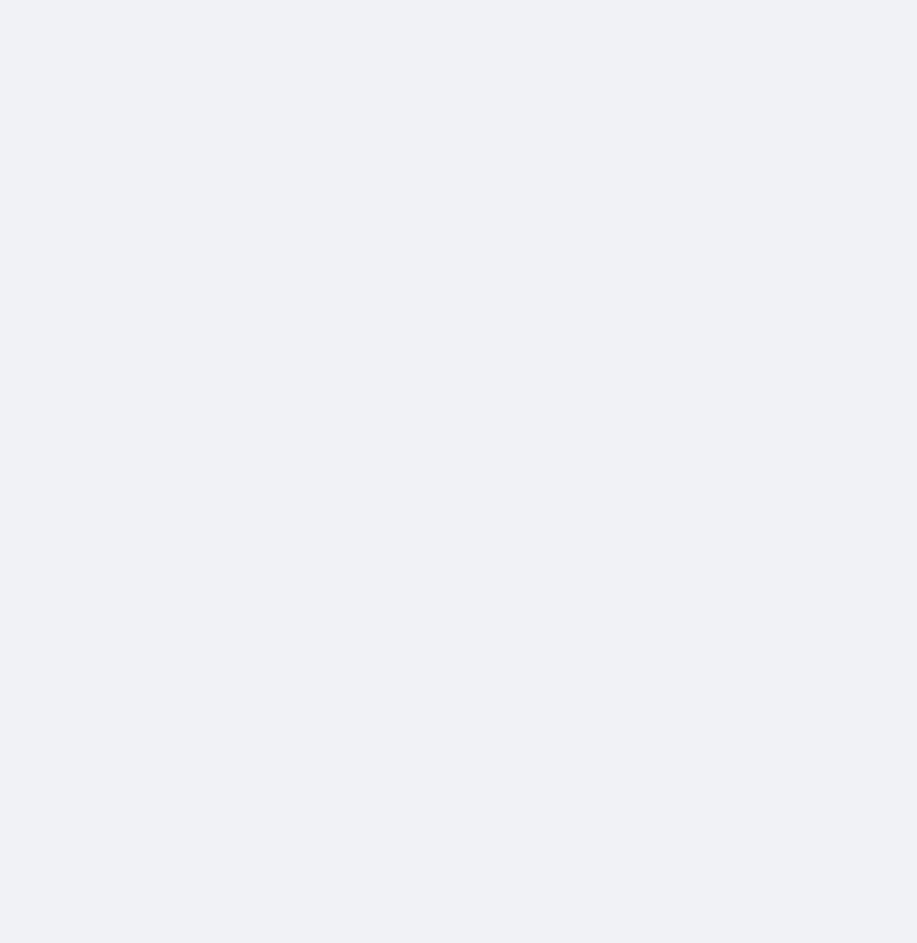
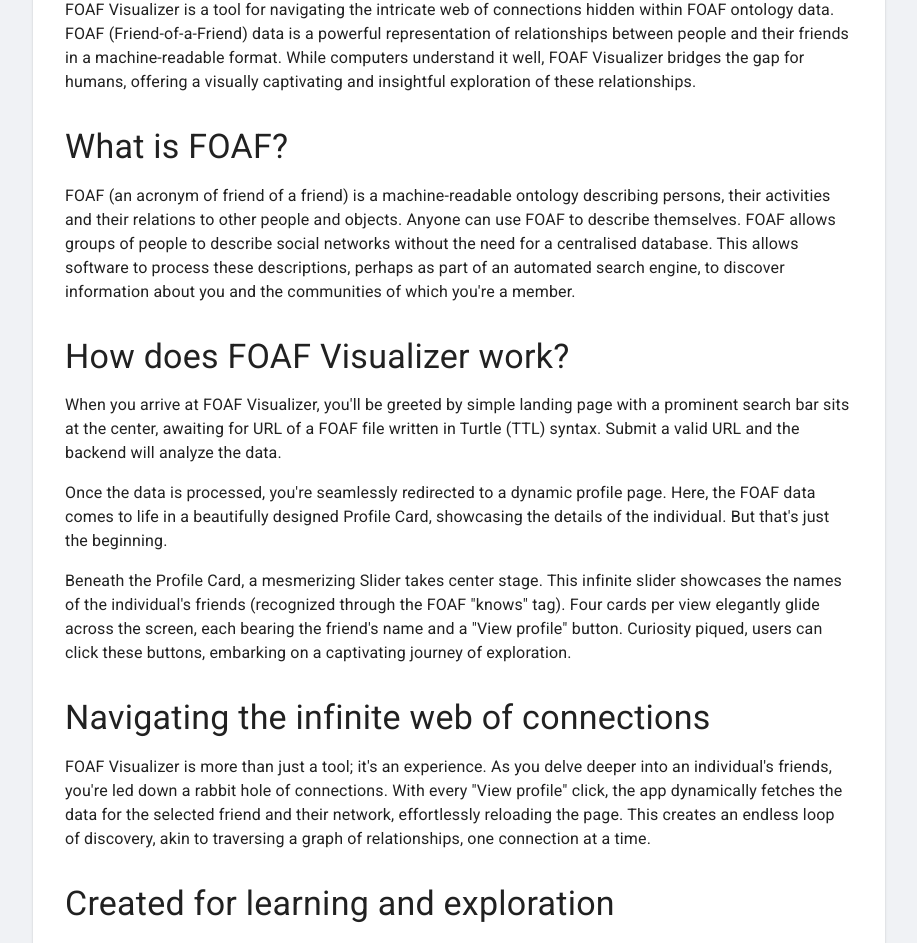
Before and after one commit to bratuchedot/foaf-visualizer-frontend, a React (Vite) app: page /about in a window 1280 px wide. Shown: the part 239-1182 px from the top of the page, without its empty margins (181-1098 px from the left). Before the commit the page ends 800 px from the top, so only its background shows below. Built offline with nearby package versions, Linux system fonts and the light colour scheme; a web font is replaced by a local one.

Commit message:
added description to the about page

```diff
--- a/src/main/components/card-slider/CardSlider.tsx
+++ b/src/main/components/card-slider/CardSlider.tsx
@@ -9,6 +9,7 @@ import { Friend } from '../../../shared/interfaces/Friend.ts';
 
 function CardSlider({ data }: { data: Friend[] | undefined }) {
   return (
+    <section>
       <Swiper
         slidesPerView={2}
         breakpoints={{
@@ -32,6 +33,7 @@ function CardSlider({ data }: { data: Friend[] | undefined }) {
           <SwiperSlide key={index}><SlideCard data={friend}/></SwiperSlide>
         ))}
       </Swiper>
+    </section>
   );
 }
 
--- a/src/main/components/profile-card/ProfileCard.tsx
+++ b/src/main/components/profile-card/ProfileCard.tsx
@@ -19,8 +19,7 @@ function ProfileCard({ data }: { data: Foaf | null }) {
   };
 
   return (
-    <>
-      <br/>
+    <section>
       <Paper className='container'>
         <Grid container spacing={2}>
           <Grid item xs={12} md={4}>
@@ -99,7 +98,7 @@ function ProfileCard({ data }: { data: Foaf | null }) {
           </Grid>
         </Grid>
       </Paper>
-    </>
+    </section>
   );
 }
 
--- a/src/main/pages/about-page/AboutPage.tsx
+++ b/src/main/pages/about-page/AboutPage.tsx
@@ -1,11 +1,74 @@
+import { Button, Container, Paper, Typography } from '@mui/material';
+import { useNavigate } from 'react-router-dom';
 import Footer from '../../../shared/components/footer/Footer.tsx';
 import Header from '../../../shared/components/header/Header.tsx';
 import './about-page.scss';
 
 function AboutPage() {
+  const navigate = useNavigate();
+
+  const handleBackClick = () => {
+    navigate('..');
+  };
+
   return (
     <>
       <Header/>
+      <main>
+        <Container maxWidth='md'>
+          <Button variant='contained' color='inherit' className='back-button' onClick={handleBackClick}>Back</Button>
+          <Paper className='about-container'>
+            <Typography variant='h3'>About FOAF Visualizer</Typography>
+            <Typography variant='body1' className='text'>
+              FOAF Visualizer is a tool for navigating the intricate web of connections hidden
+              within FOAF ontology data. FOAF (Friend-of-a-Friend) data is a powerful representation of relationships
+              between people and their friends in a machine-readable format. While computers understand it well, FOAF
+              Visualizer bridges the gap for humans, offering a visually captivating and insightful exploration of these
+              relationships.
+            </Typography>
+            <Typography variant='h4' className='heading'>What is FOAF?</Typography>
+            <Typography variant='body1' className='text'>
+              FOAF (an acronym of friend of a friend) is a machine-readable ontology describing persons, their
+              activities and their relations to other people and objects. Anyone can use FOAF to describe themselves.
+              FOAF allows groups of people to describe social networks without the need for a centralised database. This
+              allows software to process these descriptions, perhaps as part of an automated search engine, to discover
+              information about you and the communities of which you're a member.
+            </Typography>
+            <Typography variant='h4' className='heading'>How does FOAF Visualizer work?</Typography>
+            <Typography variant='body1' className='text'>
+              When you arrive at FOAF Visualizer, you'll be greeted by simple landing page with a prominent search bar
+              sits at the center, awaiting for URL of a FOAF file written in
+              Turtle (TTL) syntax. Submit a valid URL and the backend will analyze the data.
+            </Typography>
+            <Typography variant='body1' className='text'>
+              Once the data is processed, you're seamlessly redirected to a
+              dynamic profile page. Here, the FOAF data comes to life in a beautifully designed Profile Card, showcasing
+              the details of the individual. But that's just the beginning.
+            </Typography>
+            <Typography variant='body1' className='text'>
+              Beneath the Profile Card, a mesmerizing Slider takes center stage. This infinite slider showcases the
+              names of the individual's friends (recognized through the FOAF "knows" tag). Four cards per view elegantly
+              glide across the screen, each bearing the friend's name and a "View profile" button. Curiosity piqued,
+              users can click these buttons, embarking on a captivating journey of exploration.
+            </Typography>
+            <Typography variant='h4' className='heading'>Navigating the infinite web of connections</Typography>
+            <Typography variant='body1' className='text'>
+              FOAF Visualizer is more than just a tool; it's an experience. As you delve deeper into an individual's
+              friends, you're led down a rabbit hole of connections. With every "View profile" click, the app
+              dynamically fetches the data for the selected friend and their network, effortlessly reloading the page.
+              This creates an endless loop of discovery, akin to traversing a graph of relationships, one connection at
+              a time.
+            </Typography>
+            <Typography variant='h4' className='heading'>Created for learning and exploration</Typography>
+            <Typography variant='body1' className='text'>
+              FOAF Visualizer was created as a project assignment for the "Web-Based Systems" course at the Faculty of
+              Computer Science and Engineering (FCSE) in Skopje.
+            </Typography>
+          </Paper>
+
+        </Container>
+      </main>
+      <br/>
       <Footer/>
     </>
   );
--- a/src/main/pages/about-page/about-page.scss
+++ b/src/main/pages/about-page/about-page.scss
@@ -0,0 +1,18 @@
+.about-container {
+  padding: 2rem;
+}
+
+.heading {
+  &:first-child {
+    margin-top: 0 !important;
+  }
+  margin-top: 2rem !important;
+}
+
+.text {
+  margin-top: 1rem !important;
+}
+
+.back-button {
+  margin: 1rem 0 !important;
+}
--- a/src/main/pages/home-page/HomePage.tsx
+++ b/src/main/pages/home-page/HomePage.tsx
@@ -10,7 +10,7 @@ function HomePage() {
     <>
       <Header/>
       <main className='main-container'>
-        <Container className='content-container'>
+        <Container className='content-container' maxWidth='md'>
           <Typography variant='h1' color='primary' className='foaf'>FOAF Visualizer</Typography>
           <SearchBar/>
         </Container>
--- a/src/main/pages/home-page/home-page.scss
+++ b/src/main/pages/home-page/home-page.scss
@@ -12,5 +12,5 @@
 
 .foaf {
   font-size: 8rem;
-  font-weight: bold;
+  font-weight: 500 !important;
 }
--- a/src/main/pages/profile-page/ProfilePage.tsx
+++ b/src/main/pages/profile-page/ProfilePage.tsx
@@ -1,22 +1,36 @@
-import { Container } from '@mui/material';
+import { Container, Grid } from '@mui/material';
 import { useAppSelector } from '../../../redux/hooks.ts';
-import CardSlider from '../../components/card-slider/CardSlider.tsx';
+import Footer from '../../../shared/components/footer/Footer.tsx';
+import Header from '../../../shared/components/header/Header.tsx';
 import SearchBar from '../../../shared/components/search-bar/SearchBar.tsx';
 import { Foaf } from '../../../shared/interfaces/Foaf.ts';
+import CardSlider from '../../components/card-slider/CardSlider.tsx';
 import ProfileCard from '../../components/profile-card/ProfileCard.tsx';
+import './profile-page.scss';
 
 function ProfilePage() {
   const profileData: Foaf | null = useAppSelector((state) => state.profile.profile);
 
   return (
     <>
-      <h1>Profile Page</h1>
-      <SearchBar/>
-      <ProfileCard data={profileData}/>
+      <Header/>
+      <main>
+        <Container>
+          <Grid container spacing={4}>
+            <Grid item xs={12}>
+              <SearchBar/>
+            </Grid>
+            <Grid item xs={12}>
+              <ProfileCard data={profileData}/>
+            </Grid>
+            <Grid item xs={12}>
+              <CardSlider data={profileData?.peopleYouKnow}/>
+            </Grid>
+          </Grid>
+        </Container>
+      </main>
       <br/>
-      <Container>
-        <CardSlider data={profileData?.peopleYouKnow}/>
-      </Container>
+      <Footer/>
     </>
   );
 }
--- a/src/shared/components/search-bar/SearchBar.tsx
+++ b/src/shared/components/search-bar/SearchBar.tsx
@@ -40,6 +40,7 @@ function SearchBar() {
   };
 
   return (
+    <section>
       <Tooltip title='Enter a valid FOAF turtle file URL' placement="bottom-start" disableHoverListener>
         <Paper component='form' className='search-bar-container'>
           <InputBase
@@ -54,6 +55,7 @@ function SearchBar() {
           </IconButton>
         </Paper>
       </Tooltip>
+    </section>
   );
 }
 
```
Lines whose indentation alone changed are shown as unchanged.
